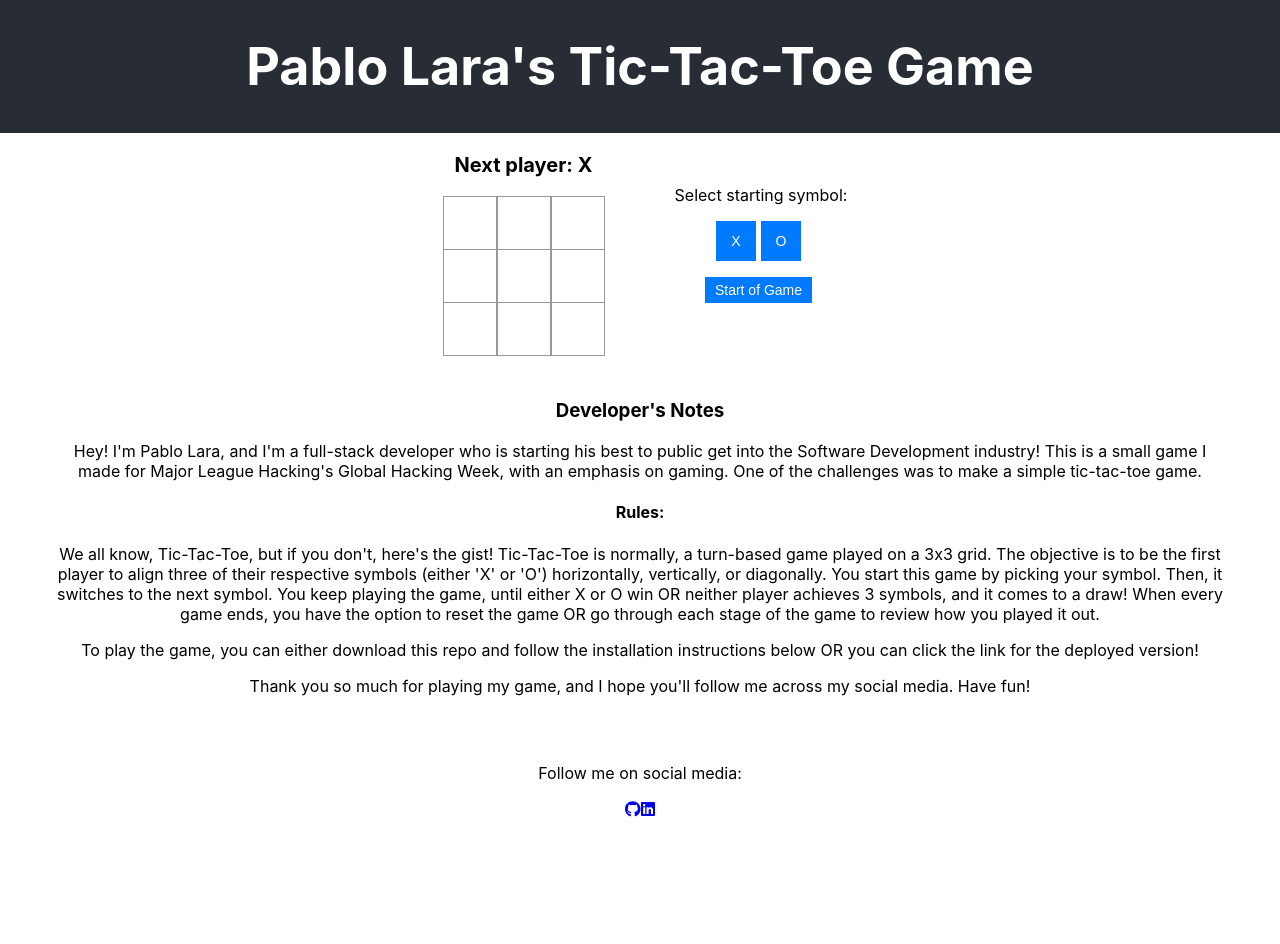
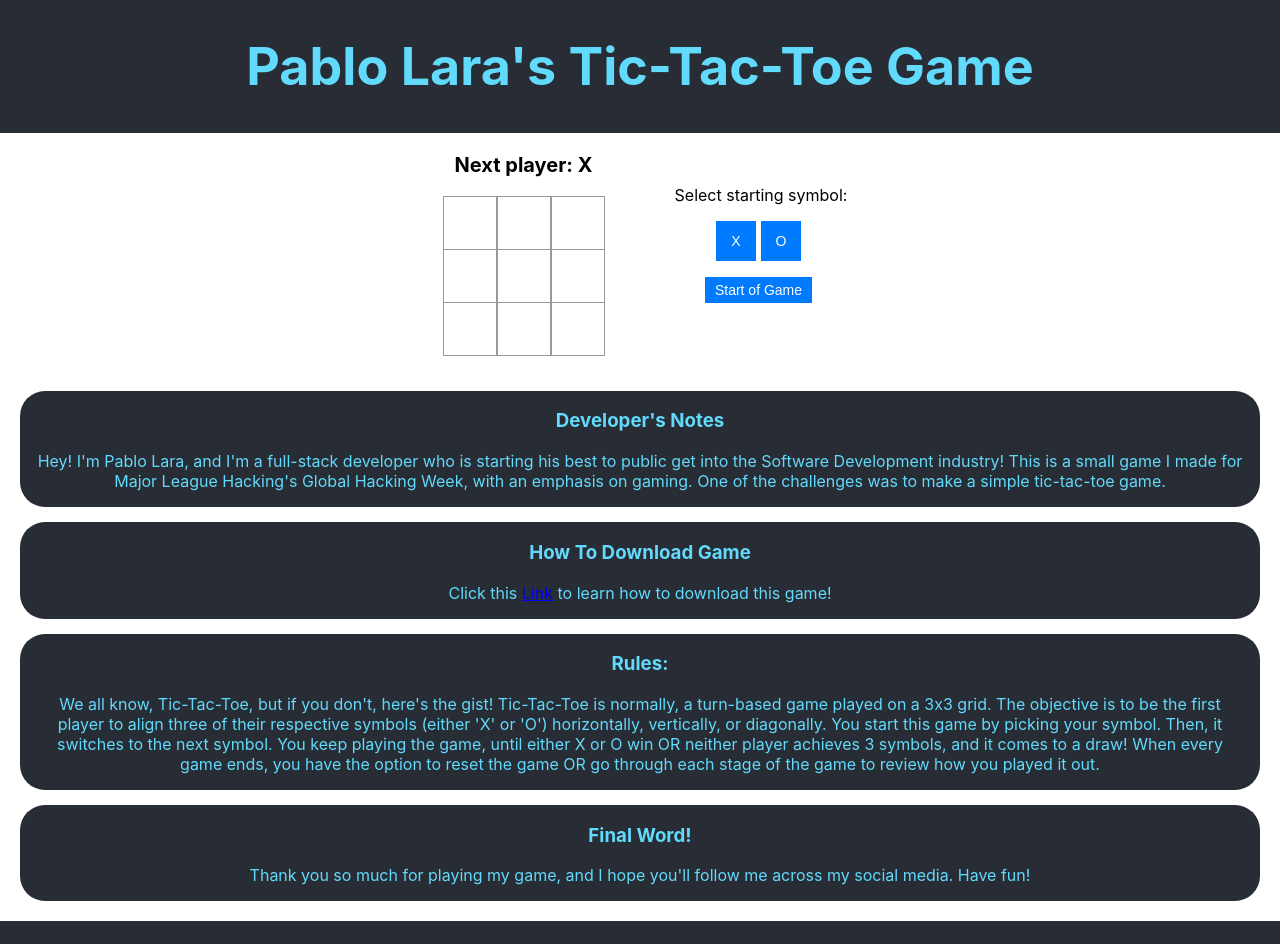
Before and after one commit to PL01/tic-tac-toe-ts, a React (Create React App) app: page / in a window 1280 px wide. Shown: the top 944 px of the page. Before the commit the page ends 819 px from the top, so only its background shows below. Built offline with nearby package versions, Linux system fonts and the light colour scheme.

Commit message:
Stylization added with new classnames to update the page's overall look.

```diff
--- a/src/App.css
+++ b/src/App.css
@@ -10,10 +10,6 @@
   align-items: center;
   justify-content: center;
   font-size: calc(10px + 2vmin);
-  color: white;
-}
-
-.App-link {
   color: #61dafb;
 }
 
--- a/src/Background.css
+++ b/src/Background.css
@@ -0,0 +1,22 @@
+.my-info{
+    padding: 20px;
+    color: #61dafb;
+}
+
+.notes{
+    background-color: #282c34;
+    margin-top: 15px;
+    min-height: 10vh;
+    display: flex;
+    flex-direction: column;
+    align-items: center;
+    justify-content: center;
+    /* font-size: calc(10px + 2vmin); */
+    border-radius: 25px;
+}
+
+.notes > p {
+    margin-top: 0;
+    padding-right: 15px;
+    padding-left: 15px;
+}
--- a/src/Background.tsx
+++ b/src/Background.tsx
@@ -4,15 +4,23 @@ import './Background.css'
 export default function Background(){
     return(
     <div className='my-info'>
+          <div className='notes'>
             <h3>Developer's Notes</h3>
-          <p className='notes'>
+            <p>
               Hey! I'm Pablo Lara, and I'm a full-stack developer who is starting his best to
               public get into the Software Development industry! This is a small game I made for Major League Hacking's
               Global Hacking Week, with an emphasis on gaming. One of the challenges was to make a simple tic-tac-toe
               game.
             </p>
-
-          <h4>Rules:</h4>
+          </div>
+          <div className='notes links'>
+            <h3>How To Download Game</h3>
+            <p>
+              Click this <a href='https://github.com/PL01/tic-tac-toe-ts'>Link</a> to learn how to download this game!
+            </p>
+          </div>
+          <div className='notes'>
+            <h3>Rules:</h3>
             <p>
               We all know, Tic-Tac-Toe, but if you don't, here's the gist!
               Tic-Tac-Toe is normally, a turn-based game played on a 3x3 grid.
@@ -21,14 +29,11 @@ export default function Background(){
               You keep playing the game, until either X or O win OR neither player achieves 3 symbols, and it comes to a draw!
               When every game ends, you have the option to reset the game OR go through each stage of the game to review how you played it out.
             </p>
-
-          <p>
-            To play the game, you can either download this repo and follow the installation instructions below OR you can click the link
-            for the deployed version!
-          </p>
-          <p>
-            Thank you so much for playing my game, and I hope you'll follow me across my social media. Have fun!
-          </p>
+          </div>
+          <div className='notes'>
+            <h3>Final Word!</h3>
+            <p>Thank you so much for playing my game, and I hope you'll follow me across my social media. Have fun!</p>
+          </div>
         </div>
     );
 }
--- a/src/Footer.css
+++ b/src/Footer.css
@@ -0,0 +1,18 @@
+.footer-container {
+    background-color: #282c34;
+    min-height: 10vh;
+    display: flex;
+    flex-direction: column;
+    align-items: center;
+    justify-content: center;
+    /* font-size: calc(10px + 2vmin); */
+    color: #61dafb;
+    padding-bottom: 25px;
+  }
+
+
+.icon-cog {
+    color: #61dafb;
+    width: 24px;
+    padding: 0 10px;
+}
--- a/src/Footer.tsx
+++ b/src/Footer.tsx
@@ -6,13 +6,13 @@ import './Footer.css'
 
 const Footer: React.FunctionComponent = () => {
   return (
-    <footer>
-      <p>Follow me on social media:</p>
+    <footer className='footer-container'>
+      <h4>Follow me on social media:</h4>
       <div className="social-links">
-        <a href="https://github.com/pl01" target="_blank" rel="noopener noreferrer">
+        <a className='icon-cog fa-xl' href="https://github.com/pl01" target="_blank" rel="noopener noreferrer">
           <FontAwesomeIcon icon={faGithub} />
         </a>
-        <a href="https://www.linkedin.com/in/pablo-lara/" target="_blank" rel="noopener noreferrer">
+        <a className='icon-cog fa-xl' href="https://www.linkedin.com/in/pablo-lara/" target="_blank" rel="noopener noreferrer">
           <FontAwesomeIcon icon={faLinkedin} />
         </a>
       </div>
```
Lines whose indentation alone changed are shown as unchanged.
